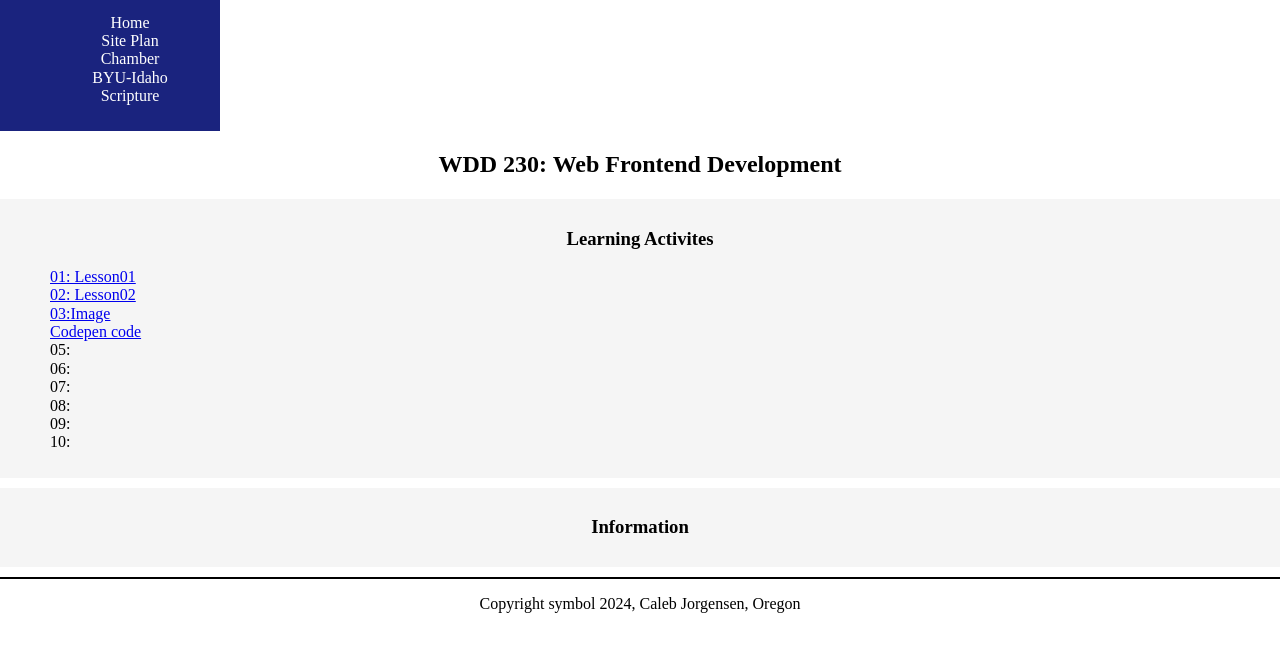
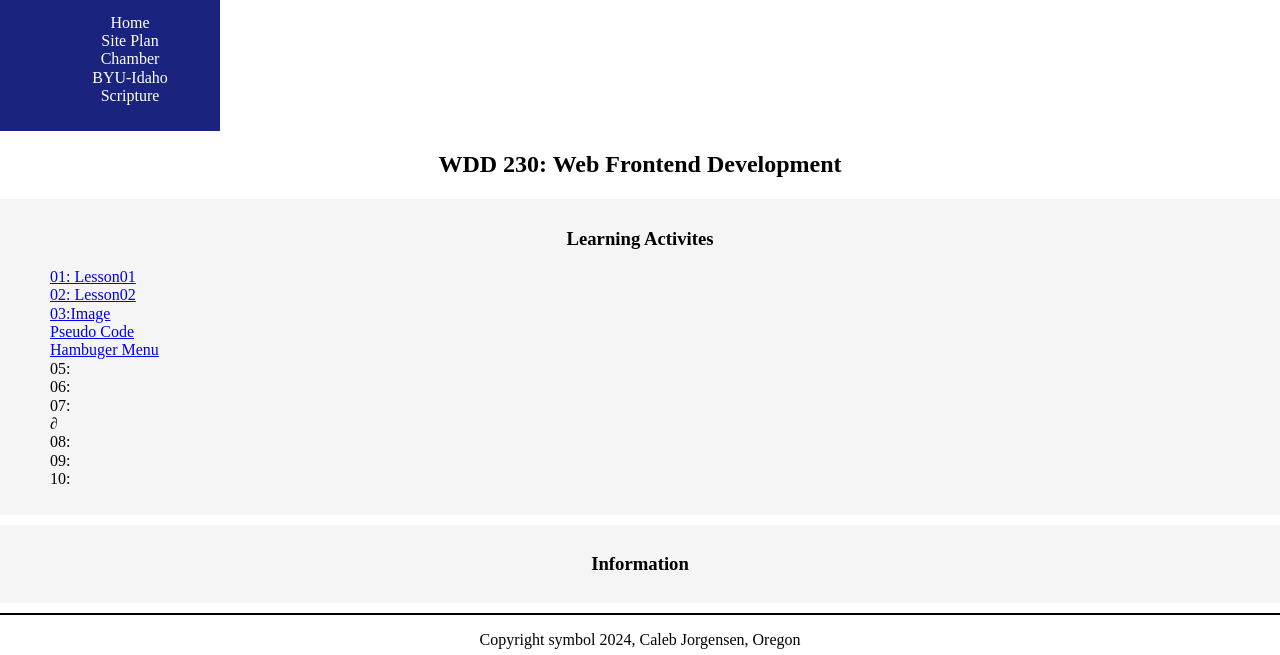
Before and after one commit to Calebjorgensen/add230, a plain HTML site: page index.html in a window 1280 px wide. Shown: the part 147-802 px from the top of the page. Drawn offline with Linux system fonts and the light colour scheme; files whose address does not match are found by name.

Commit message:
finished the activies

```diff
--- a/index.html
+++ b/index.html
@@ -37,10 +37,11 @@
                 <li><a href="lesson01/holygrail.html">01: Lesson01</a></li>
                 <li><a href="lesson02/media-query.html">02: Lesson02</a></li>
                 <li><a href="lesson03/images/Screenshot 2024-05-06 at 8.17.46 PM.png">03:Image</a></li>
-                <li><a href="https://codepen.io/spaghetti_yeti/pen/xxNKPJx">Codepen code</a></li>
+                <li><a href="https://codepen.io/spaghetti_yeti/pen/xxNKPJx">Pseudo Code</a></li>
+                <li><a href="https://codepen.io/spaghetti_yeti/pen/gOJYyOX">Hambuger Menu</a></li>
                 <li><a>05:</a></li>
                 <li><a>06:</a></li>
-                <li><a>07:</a></li>
+                <li><a>07:</a></li>∂
                 <li><a>08:</a></li>
                 <li><a>09:</a></li>
                 <li><a>10:</a></li>
```
